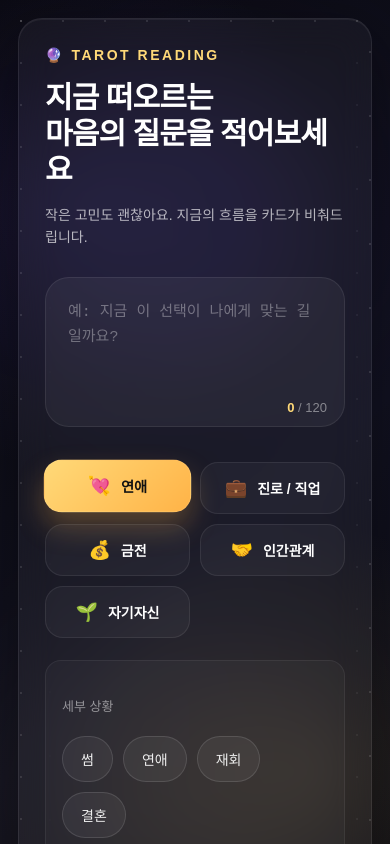
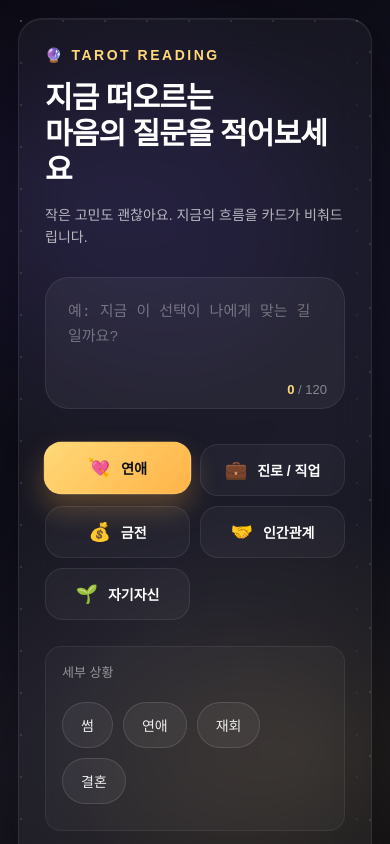
Before and after one commit to freemonce/tarot-project, a React (Vite) app: page /write in a window 390 px wide. Shown: the top 844 px of the page. Built offline with nearby package versions, Linux system fonts and the light colour scheme.

Commit message:
write 페이지 및 home 페이지 - 메인 폰트 수정

```diff
--- a/src/pages/Home.tsx
+++ b/src/pages/Home.tsx
@@ -1,3 +1,5 @@
+// src/pages/Home.tsx
+
 import { useNavigate } from "react-router-dom";
 import "../styles/pages/Home.css";
 import { useEffect } from "react";
--- a/src/pages/Write.tsx
+++ b/src/pages/Write.tsx
@@ -23,6 +23,7 @@ export default function Write() {
   const currentMain = categoryUI.find((c) => c.key === mainCategory);
 
   const remain = useMemo(() => MAX_LENGTH - content.length, [content]);
+  const warning = remain <= 20;
 
   // ✅ 카테고리 변경 시 초기화 (핵심)
   const handleMainCategory = (key: UICategoryKey) => {
@@ -94,7 +95,7 @@ export default function Write() {
             onChange={(e) => setContent(e.target.value)}
           />
 
-          <div className="write-counter">
+          <div className={`write-counter ${warning ? "warning" : ""}`}>
             <span>{content.length}</span> / {MAX_LENGTH}
           </div>
         </div>
--- a/src/styles/pages/Home.css
+++ b/src/styles/pages/Home.css
@@ -119,7 +119,7 @@
 }
 
 .hero-title {
-  font-size: clamp(2rem, 7vw, 3rem);
+  font-size: clamp(2rem, 7vw, 3.3rem);
   line-height: 1.25;
   font-weight: 700;
   margin-bottom: 25px;
--- a/src/styles/pages/Write.css
+++ b/src/styles/pages/Write.css
@@ -10,7 +10,8 @@ body {
 .write-page {
   min-height: 100vh;
   position: relative;
-  overflow: hidden;
+  overflow-x: hidden;
+  overflow-y: auto;
 
   display: flex;
   align-items: center;
@@ -155,8 +156,12 @@ body {
 }
 
 .write-textarea:focus {
-  border-color: rgba(123, 92, 255, 0.55);
-  box-shadow: 0 0 0 4px rgba(123, 92, 255, 0.14);
+  border-color: rgba(123, 92, 255, 0.7);
+  box-shadow:
+    0 0 0 4px rgba(123, 92, 255, 0.16),
+    0 0 24px rgba(123, 92, 255, 0.18);
+
+  background: rgba(255, 255, 255, 0.07);
 }
 
 .write-counter {
@@ -171,6 +176,10 @@ body {
 .write-counter span {
   color: #ffd978;
   font-weight: 700;
+}
+
+.write-counter.warning span {
+  color: #ff9b6b;
 }
 
 /* ===============================
@@ -290,7 +299,7 @@ body {
 ================================= */
 @media (max-width: 768px) {
   .write-page {
-    padding: 18px;
+    padding: 18px 18px calc(env(safe-area-inset-bottom) + 24px);
   }
 
   .write-shell {
@@ -307,7 +316,7 @@ body {
   }
 
   .write-textarea {
-    min-height: 150px;
+    min-height: 132px;
     font-size: 15px;
   }
 
@@ -396,7 +405,7 @@ body {
 }
 
 .section-block {
-  margin-top: 22px;
+  margin-top: 26px;
   padding: 16px;
   border-radius: 16px;
 
@@ -405,7 +414,7 @@ body {
 }
 
 .section-label {
-  margin-top: 20px;
+  margin-top: 0;
   margin-bottom: 8px;
   font-size: 13px;
   color: rgba(255, 255, 255, 0.5);
```
